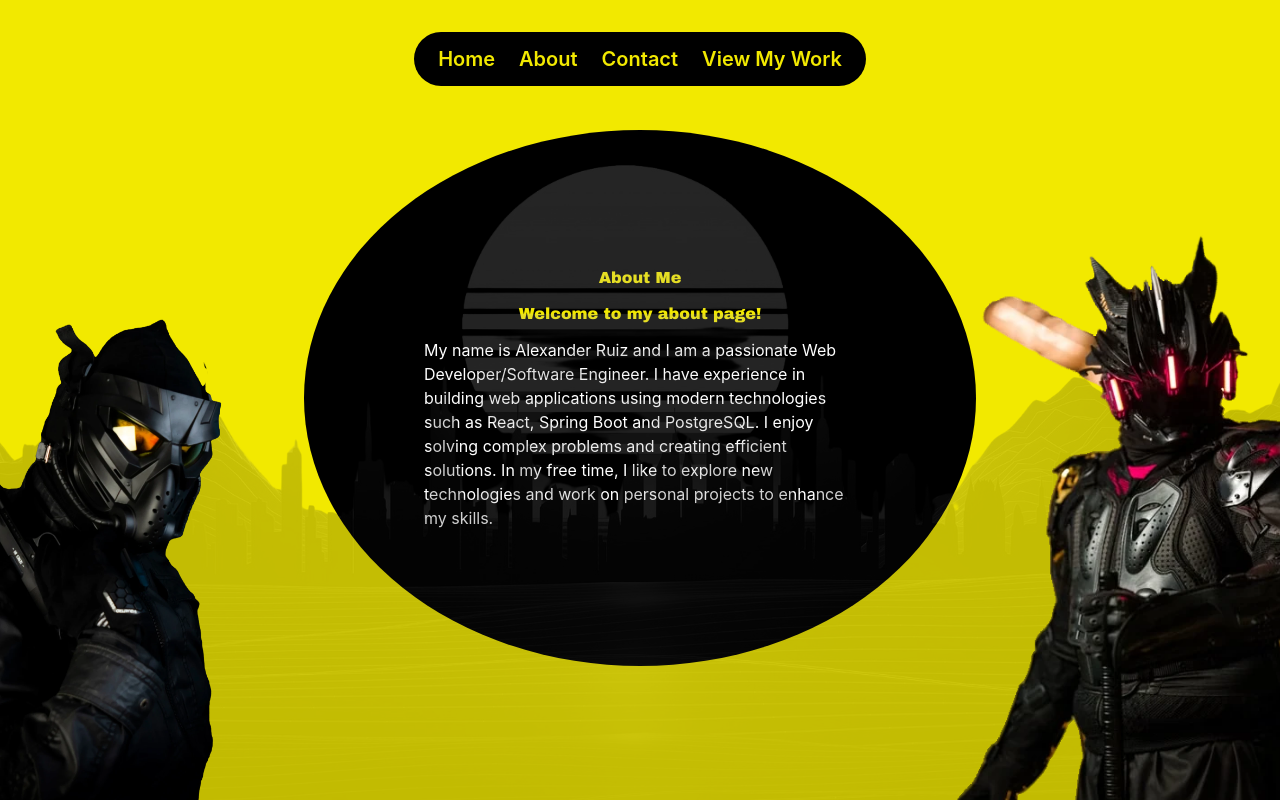
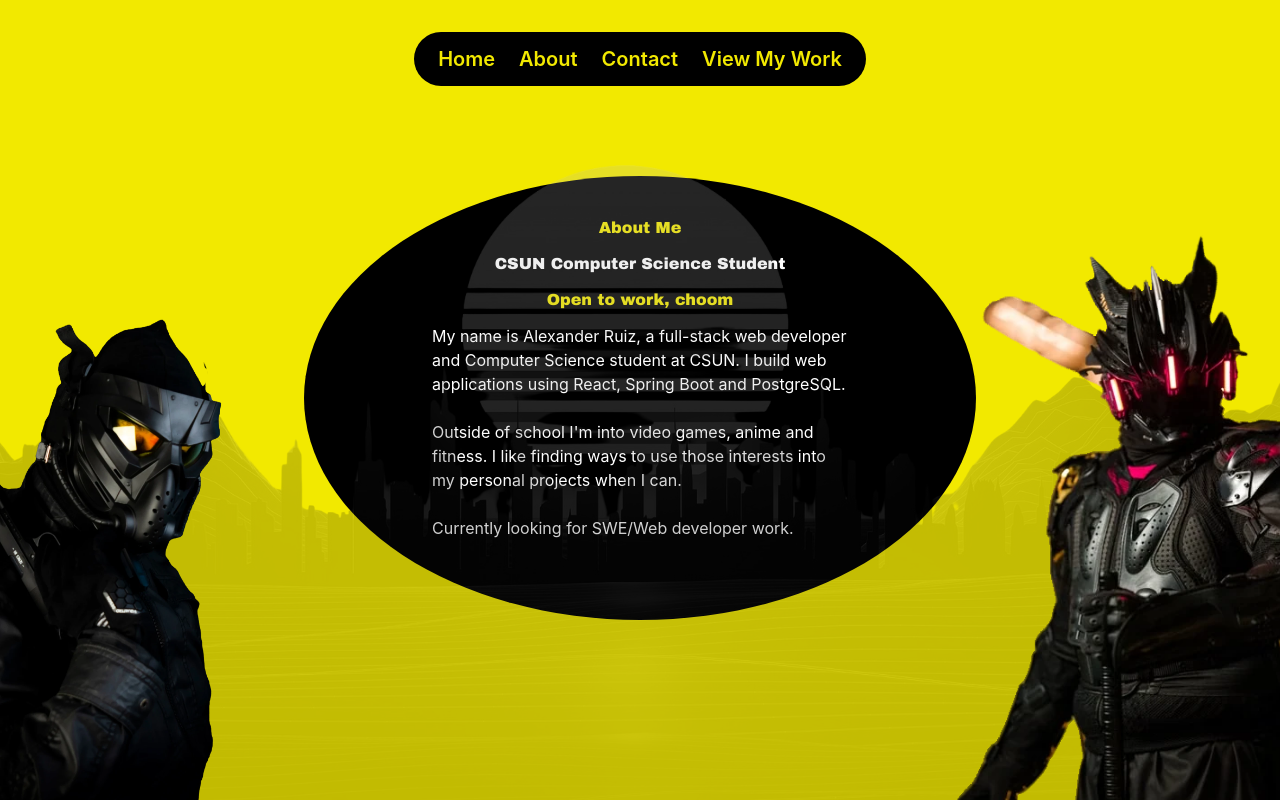
Before and after one commit to AlexRz101/Personal-Portfolio, a React (Vite) app in the folder Portfolio/: page /about in a window 1280 px wide. Built offline with nearby package versions, Linux system fonts and the light colour scheme.

Commit message:
Updated About.tsx

```diff
--- a/Portfolio/src/pages/About.tsx
+++ b/Portfolio/src/pages/About.tsx
@@ -22,13 +22,17 @@ function About() {
 
             {/* Page content below */}
             <div className="flex flex-col items-center justify-center text-center h-[70%] max-w-2xl mx-auto text-left">
-                <div className="bg-black rounded-[50%] px-30 py-34 flex flex-col items-center gap-3">
+                <div className="flex flex-col items-center gap-3 bg-black rounded-[50%] px-32 pt-10 pb-20">
                     <h1 className="text text-[#f2e900]">About Me</h1>
-                    <h2 className="text text-[#f2e900]">Welcome to my about page!</h2>
-                    <p className="about-content text-white">My name is Alexander Ruiz and I am a passionate Web Developer/Software Engineer.
-                        I have experience in building web applications using modern technologies such as React, Spring Boot and PostgreSQL.
-                        I enjoy solving complex problems and creating efficient solutions.
-                        In my free time, I like to explore new technologies and work on personal projects to enhance my skills.</p>
+                    <h2 className="text text-white">CSUN Computer Science Student</h2>
+                    <h3 className="text text-[#f2e900]">Open to work, choom</h3>
+                    <p className="about-content text-white"> My name is Alexander Ruiz, a full-stack web developer and Computer Science student at CSUN.
+                        I build web applications using React, Spring Boot and PostgreSQL. <br /><br />
+                        Outside of school I'm into video games, anime and fitness.
+                        I like finding ways to use those interests into my personal projects when I can. <br /><br />
+                        Currently looking for SWE/Web developer work.
+
+                    </p>
                 </div>
             </div>
 
```
